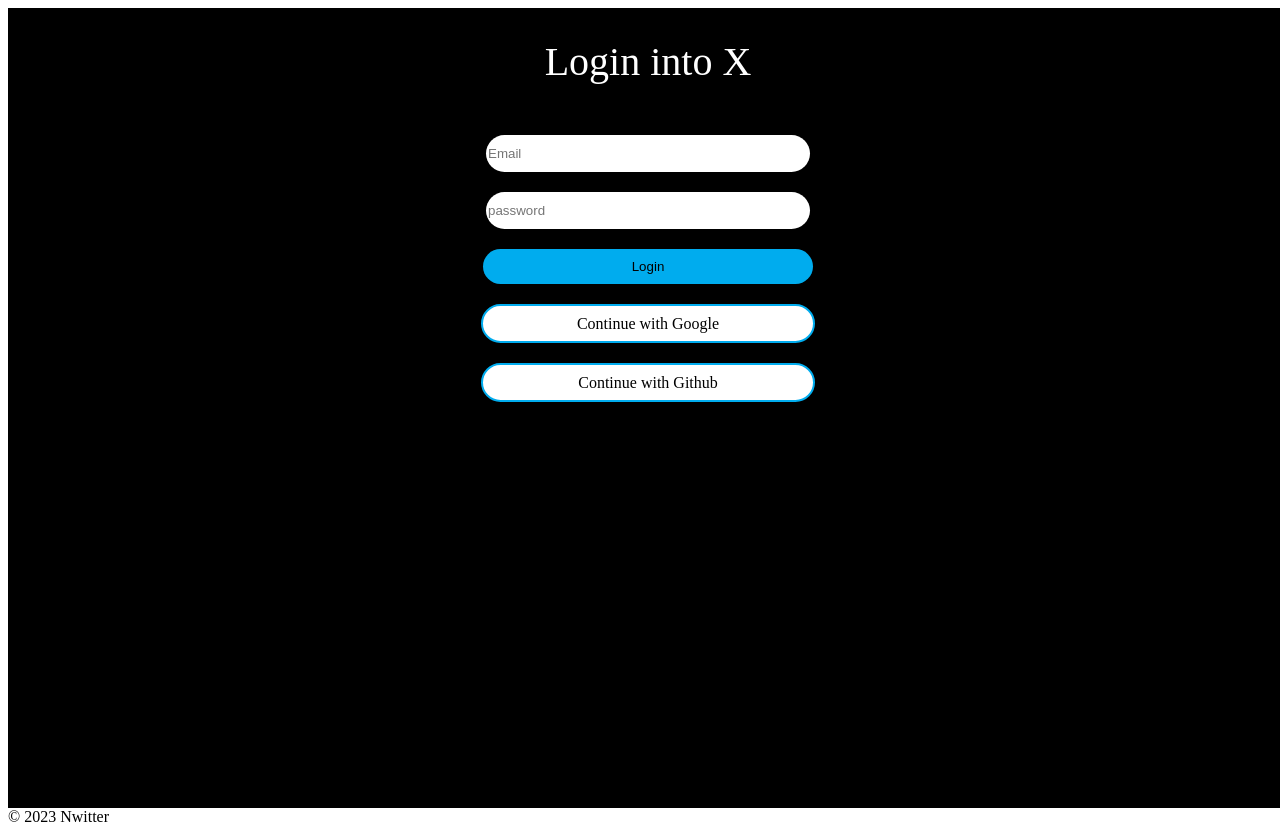
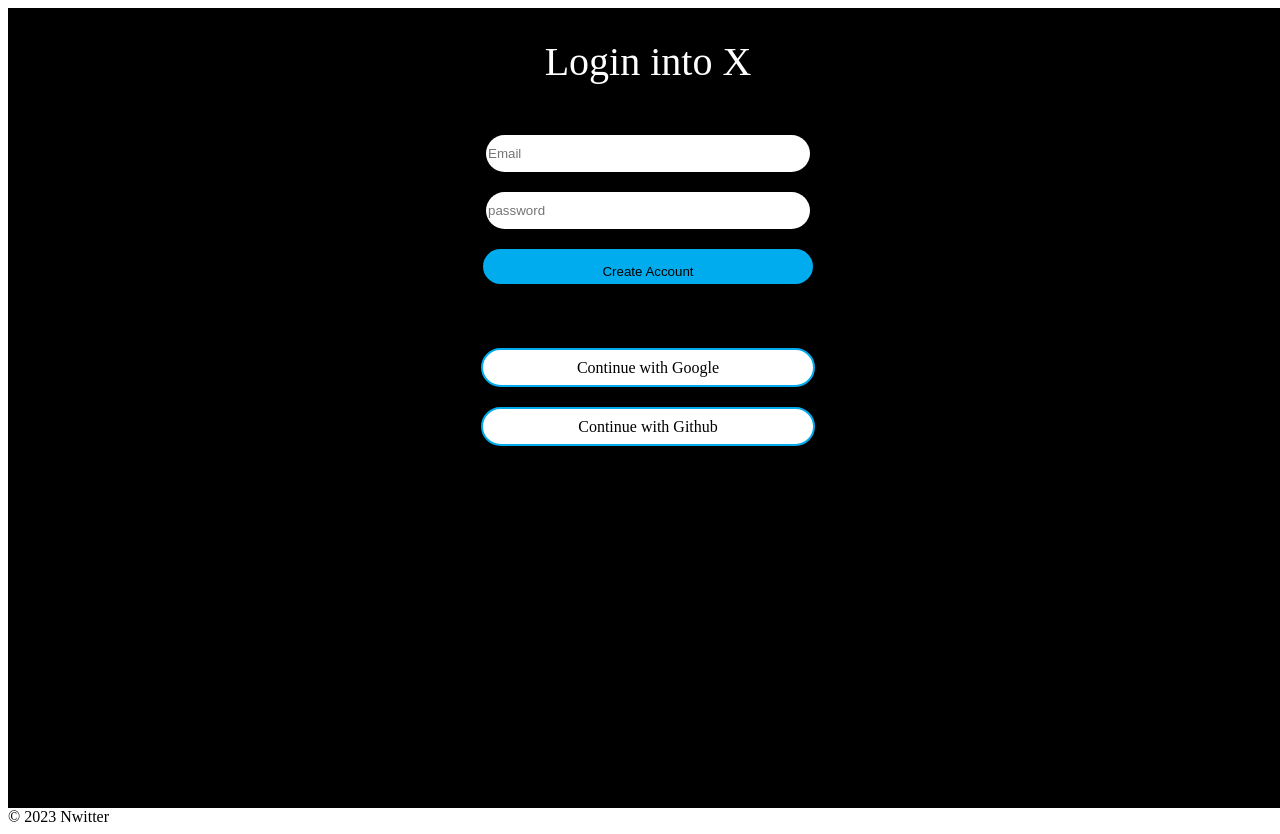
Before and after one commit to myhairkkamang/nwitter, a React (Create React App) app in the folder nwitter/: page /#/ in a window 1280 px wide. Built offline with nearby package versions, Linux system fonts and the light colour scheme; no server answers.

Commit message:
login-firebase - not toggle 1.3

```diff
--- a/nwitter/src/components/App.js
+++ b/nwitter/src/components/App.js
@@ -1,13 +1,25 @@
-import { useState } from "react";
+import { useState, useEffect } from "react";
 import AppRouter from "components/Router";
 import { loginService } from "fbase";
 
 function App() {
+	const [init, setInit] = useState(false);
 	const [isLoggedIn, setIsLoggedIn] = useState(loginService.currentUser);
+
+	useEffect(() => {
+		loginService.onAuthStateChanged((user) => {
+			if (user) {
+				setIsLoggedIn(true);
+			} else
+				setIsLoggedIn(false);
+
+			setInit(true);
+		});
+	}, []);
 
 	return (
     	<>
-    		<AppRouter isLoggedIn={isLoggedIn} />
+    		{init ? <AppRouter isLoggedIn={isLoggedIn} />: "initializing..."}
 			<footer>&copy; {new Date().getFullYear()} Nwitter</footer>
     	</>
   	);
--- a/nwitter/src/routes/Login.jsx
+++ b/nwitter/src/routes/Login.jsx
@@ -17,6 +17,7 @@
 	const [email, setEmail] = useState("");
 	const [password, setPassword] = useState("");
 	const [newAccount, setNewAccount] = useState(true);
+	const [error, setError] = useState("");
 
 	const onChange = (event) => {
 		const {
@@ -42,9 +43,12 @@
 			console.log(data);
 		}
 		catch (error) {
-			console.log(error);
+			setError(error.message);
 		}
 	};
+
+
+
 
   	return (
     	<LoginDiv>
@@ -62,7 +66,7 @@
 					placeholder="password" required
 					value={password}
 					onChange={onChange}/>
-        		<LoginButton type="submit" value={newAccount ? "Create Account" : "Log In"} >Login</LoginButton>
+        		<LoginButton type="submit" value={newAccount ? "Create Account" : "Log In"} /> //로그인 추가구현 필요
        			<LoginSocialButton>Continue with Google</LoginSocialButton>
 				<LoginSocialButton>Continue with Github</LoginSocialButton>
       		</LoginForm>
--- a/nwitter/src/styles/loginStyle.js
+++ b/nwitter/src/styles/loginStyle.js
@@ -9,6 +9,7 @@
  	background-color: black;
  	gap: 20px;
 `
+
 export const LoginTitle = styled.div`
 	color: white;
 	font-size: 40px;
@@ -32,19 +33,21 @@
  	border: none;
  	border-radius: 30px;
 `
-export const LoginButton = styled.button`
+
+export const LoginButton = styled.input`
   	display: flex;
  	align-items: center;
  	justify-content: center;
   	width: 330px;
  	height: 35px;
  	padding: 15px;
+	font-size: 16px
   	font-color: white;
   	background-color: #00ACEE;
  	border: none;
   	border-radius: 30px;
+`
 
-`
 export const LoginSocialButton = styled.div`
  	display: flex;
  	align-items: center;
```
